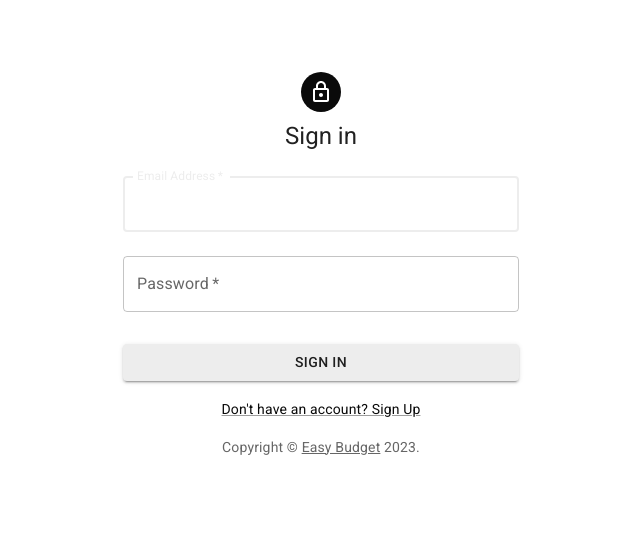
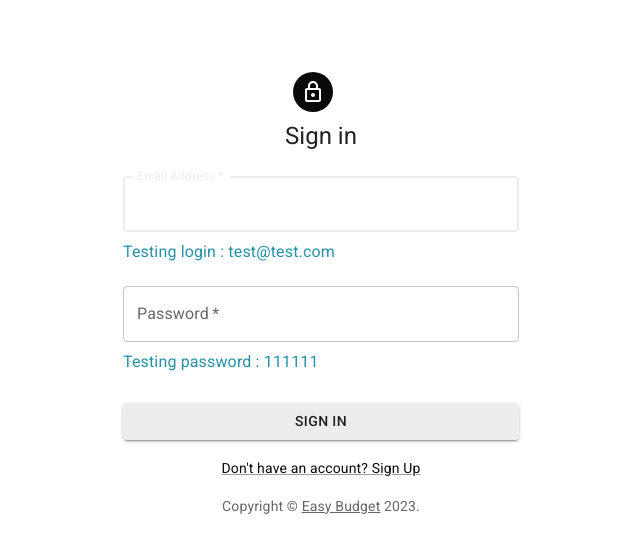
Before and after one commit to IgorVinson/easyBudget, a Next.js app: page / in a window 1280 px wide. Shown: the top 552 px of the page, without its empty margins (319-959 px from the left). Built offline with nearby package versions, Linux system fonts and the light colour scheme.

Commit message:
add testing data

```diff
--- a/app/components/BudgetTable.tsx
+++ b/app/components/BudgetTable.tsx
@@ -164,7 +164,7 @@ export default function BudgetTable({
                     <TableHead>
                         <TableRow>
                             <TableCell align="center" sx={{whiteSpace: 'nowrap'}}>
-                                <Typography variant="p">My budget</Typography>
+                                <Typography variant="p">My categories:</Typography>
                             </TableCell>
                             {filteredBudgets?.map((budget, index) => (
                                 <StyledTableCell align="center" colSpan={2} key={index} sx={{whiteSpace: 'nowrap'}}>
--- a/app/home/page.tsx
+++ b/app/home/page.tsx
@@ -111,7 +111,7 @@ export default function Dashboard() {
         const newCategory = {
             name: categoryName,
             plannedAmount: categoryAmount,
-            budgetId: currenBudgetID // замените это на реальный budgetId
+            budgetId: currenBudgetID
         };
 
         try {
@@ -192,13 +192,13 @@ export default function Dashboard() {
                                 >
                                     Add budget
                                 </Button>
-                                <Button
+                                {/* <Button
                                     onClick={handleDeleteBudget}
                                     size="small"
                                     color="error"
                                 >
                                     Delete budget
-                                </Button>
+                                </Button> */}
                             </Box>
                         </Grid>
 
--- a/app/page.tsx
+++ b/app/page.tsx
@@ -104,22 +104,23 @@ export default function SignIn() {
 
     return (
       <ThemeProvider theme={theme}>
-            <Container component="main" maxWidth="xs">
-                <CssBaseline/>
+        <Container component='main' maxWidth='xs'>
+          <CssBaseline />
           <Box
             sx={{
               marginTop: 8,
               display: 'flex',
               flexDirection: 'column',
-                        alignItems: 'center',
             }}
           >
-                    <Avatar sx={{m: 1, bgcolor: 'secondary.main'}}>
-                        <LockOutlinedIcon/>
+            <Box sx={{alignSelf:"center"}}>
+              <Avatar sx={{ m: 1, bgcolor: 'secondary.main' }}>
+                <LockOutlinedIcon />
               </Avatar>
-                    <Typography component="h1" variant="h5">
+              <Typography component='h1' variant='h5'>
                 Sign in
               </Typography>
+            </Box>
             {!authAllowed && (
               <Box
                 sx={{
@@ -128,13 +129,13 @@ export default function SignIn() {
                   marginBottom: 1,
                   borderRadius: 1,
                   border: '1px solid #e0e0e0',
-                                marginTop: 2
+                  marginTop: 2,
                 }}
               >
                 <Typography
-                                variant="body2"
-                                color="error"  // This will give it a red color, indicating an error
-                                align="center"
+                  variant='body2'
+                  color='error' // This will give it a red color, indicating an error
+                  align='center'
                 >
                   Authentication not allowed. Please try again.
                 </Typography>
@@ -148,68 +149,98 @@ export default function SignIn() {
                   marginBottom: 1,
                   borderRadius: 1,
                   border: '1px solid #e0e0e0',
-                                marginTop: 2
+                  marginTop: 2,
                 }}
               >
                 <Typography
-                                variant="body1"
-                                align="center"
+                  variant='body1'
+                  align='center'
                   gutterBottom
-                                color="secondary.contrastText2"
+                  color='secondary.contrastText2'
                 >
                   Thank you for registering! However, you can log in right now!
                 </Typography>
               </Box>
             )}
-                    <Box component="form" onSubmit={handleSubmit} noValidate sx={{mt: 1}}>
+            <Box
+              component='form'
+              onSubmit={handleSubmit}
+              noValidate
+              sx={{ mt: 1 }}
+            >
               <TextField
-                            margin="normal"
+                margin='normal'
                 required
                 fullWidth
-                            id="email"
-                            label="Email Address"
-                            name="email"
-                            autoComplete="email"
+                id='email'
+                label='Email Address'
+                name='email'
+                autoComplete='email'
                 autoFocus
                 error={!!errors.email}
                 helperText={errors.email}
               />
+              <Typography
+                variant='body1'
+                gutterBottom
+                color='secondary.contrastText2'
+                display={'block'}
+              >
+                Testing login : test@test.com
+              </Typography>
+
               <TextField
-                            margin="normal"
+                margin='normal'
                 required
                 fullWidth
-                            name="password"
-                            label="Password"
-                            type="password"
-                            id="password"
-                            autoComplete="current-password"
+                name='password'
+                label='Password'
+                type='password'
+                id='password'
+                autoComplete='current-password'
                 error={!!errors.password}
                 helperText={errors.password}
               />
+              <Typography
+                variant='body1'
+                gutterBottom
+                color='secondary.contrastText2'
+                display={'block'}
+              >
+                Testing password : 111111
+              </Typography>
+
               {loading && (
-                            <Box sx={{display: 'flex', justifyContent: 'center', mt: 2, mb: 2, width: '100%'}}>
-                                <CircularProgress/>
+                <Box
+                  sx={{
+                    display: 'flex',
+                    justifyContent: 'center',
+                    mt: 2,
+                    mb: 2,
+                    width: '100%',
+                  }}
+                >
+                  <CircularProgress />
                 </Box>
               )}
               <Button
-                            type="submit"
+                type='submit'
                 fullWidth
-                            variant="contained"
-                            sx={{mt: 3, mb: 2}}
+                variant='contained'
+                sx={{ mt: 3, mb: 2 }}
               >
                 Sign In
               </Button>
-                        <Grid container justifyContent={"center"}>
+              <Grid container justifyContent={'center'}>
                 <Grid item>
-                                <Link href="/signUp" variant="body2">
+                  <Link href='/signUp' variant='body2'>
                     {"Don't have an account? Sign Up"}
                   </Link>
                 </Grid>
               </Grid>
-
             </Box>
           </Box>
-                <Copyright sx={{mt: 2, mb: 4}}/>
+          <Copyright sx={{ mt: 2, mb: 4 }} />
         </Container>
       </ThemeProvider>
     );
--- a/next.config.js
+++ b/next.config.js
@@ -1,10 +1,10 @@
 module.exports = {
-    typescript: {
-        ignoreBuildErrors: true,
-    },
-}
+  typescript: {
+    ignoreBuildErrors: true,
+  },
 
-env: {
+  env: {
     NEXT_PUBLIC_DATABASE_URL: process.env.NEXT_PUBLIC_DATABASE_URL,
-        NEXT_PUBLIC_SECRET:process.env.NEXT_PUBLIC_SECRET,
-}
+    NEXT_PUBLIC_SECRET: process.env.NEXT_PUBLIC_SECRET,
+  },
+};
```
Also changed, not shown: 2 other files (tests, documents, lock files or other folders). Lines whose indentation alone changed are shown as unchanged.
